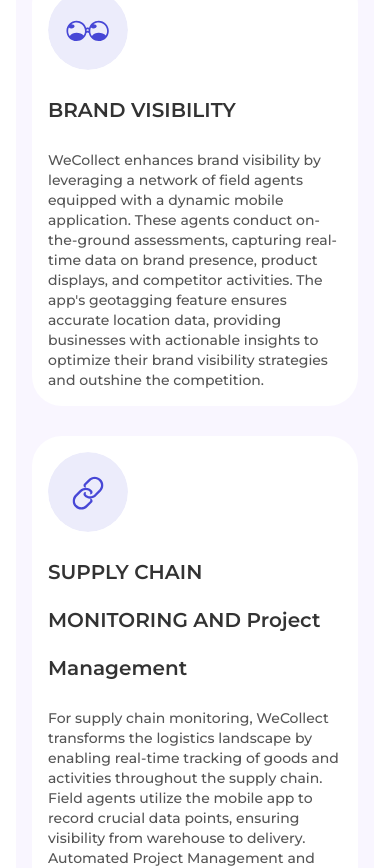
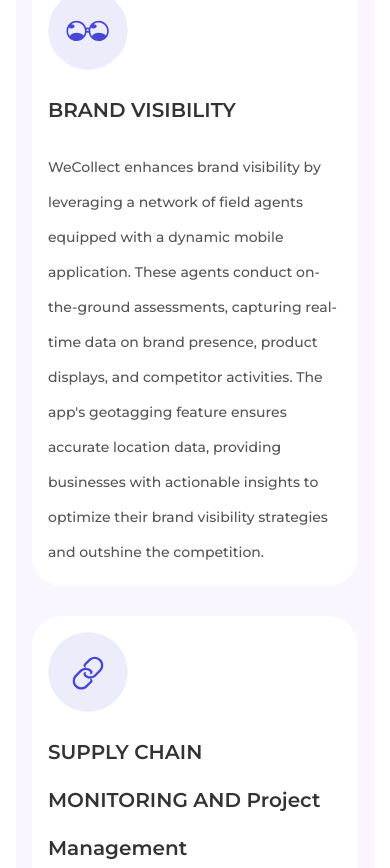
Before and after one commit to Daniekeys/temporary-hosting, a Next.js app: page /applicable-cases in a window 390 px wide. Shown: the part 1040-1908 px from the top of the page. Built offline with nearby package versions, Linux system fonts and the light colour scheme.

Commit message:
pushed leading

```diff
--- a/components/app-cases/app-case-list.jsx
+++ b/components/app-cases/app-case-list.jsx
@@ -102,7 +102,7 @@ const AppCaseList = () => {
                     <h1 className=" text-customBlack text-xl font-semibold leading-[48px] lg:text-[30px] ">
                       {item.title}
                     </h1>
-                    <p className="text-sm lg:text-lg text-ash font-medium ">
+                    <p className="text-sm lg:text-lg text-ash font-medium leading-[35px] ">
                       {item.story}
                     </p>
                   </div>
```
